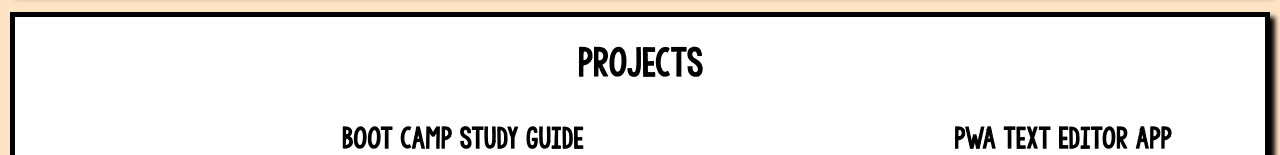
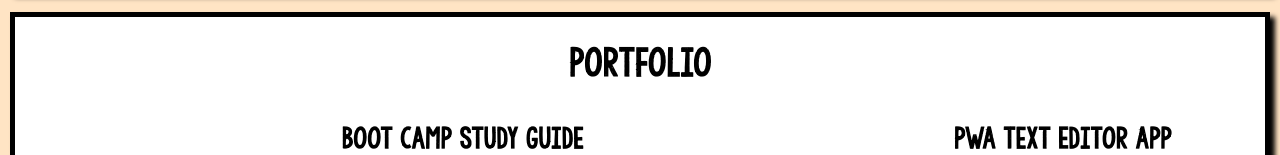
Before and after one commit to Jaxpi/react-portfolio, a React (Create React App) app: page / in a window 1280 px wide. Shown: the part 775-930 px from the top of the page. Built offline with nearby package versions, Linux system fonts and the light colour scheme; a web font is replaced by a local one.

Commit message:
renamed projects to portfolio to match acceptance criteria

```diff
--- a/src/App.css
+++ b/src/App.css
@@ -174,14 +174,14 @@ h2:hover {
   text-indent: 5%;
 }
 
-.projects {
+.portfolio {
   border: 5px solid black;
   box-shadow: 5px 5px 5px;
   margin: 10px 10px 20px 10px;
   background: white;
 }
 
-.projectsimages {
+.portfolioimages {
   display: flex;
   flex-flow: row wrap;
 }
--- a/src/App.js
+++ b/src/App.js
@@ -2,7 +2,7 @@ import './App.css';
 import Navigation from './components/navigation';
 import Header from './components/header';
 import About from './components/about';
-import Project from './components/project';
+import Portfolio from './components/portfolio';
 import Contact from './components/contact';
 import Footer from './components/footer';
 
@@ -12,7 +12,7 @@ function App() {
       <Navigation />
       <Header />
       <About />
-      <Project />
+      <Portfolio />
       <Contact />
       <Footer />
     </div>
--- a/src/components/project.js
+++ b/src/components/portfolio.js
@@ -1,8 +1,8 @@
-const Project = () => {
+const Portfolio = () => {
   return (
-    <section class="projects" id="projects">
-      <h2>Projects</h2><br></br>
-      <div class="projectsimages">
+    <section class="portfolio" id="portfolio">
+      <h2>Portfolio</h2><br></br>
+      <div class="portfolioimages">
         <div id="primary">
           <figure>
             <figcaption>Boot Camp Study Guide</figcaption><a href="https://jaxpi.github.io/prework-study-guide/"><img src="./images/PWSG.png" alt="Screenshot of Study Guide" /></a>
@@ -27,4 +27,4 @@ const Project = () => {
   );
 };
 
-export default Project;
+export default Portfolio;
```
